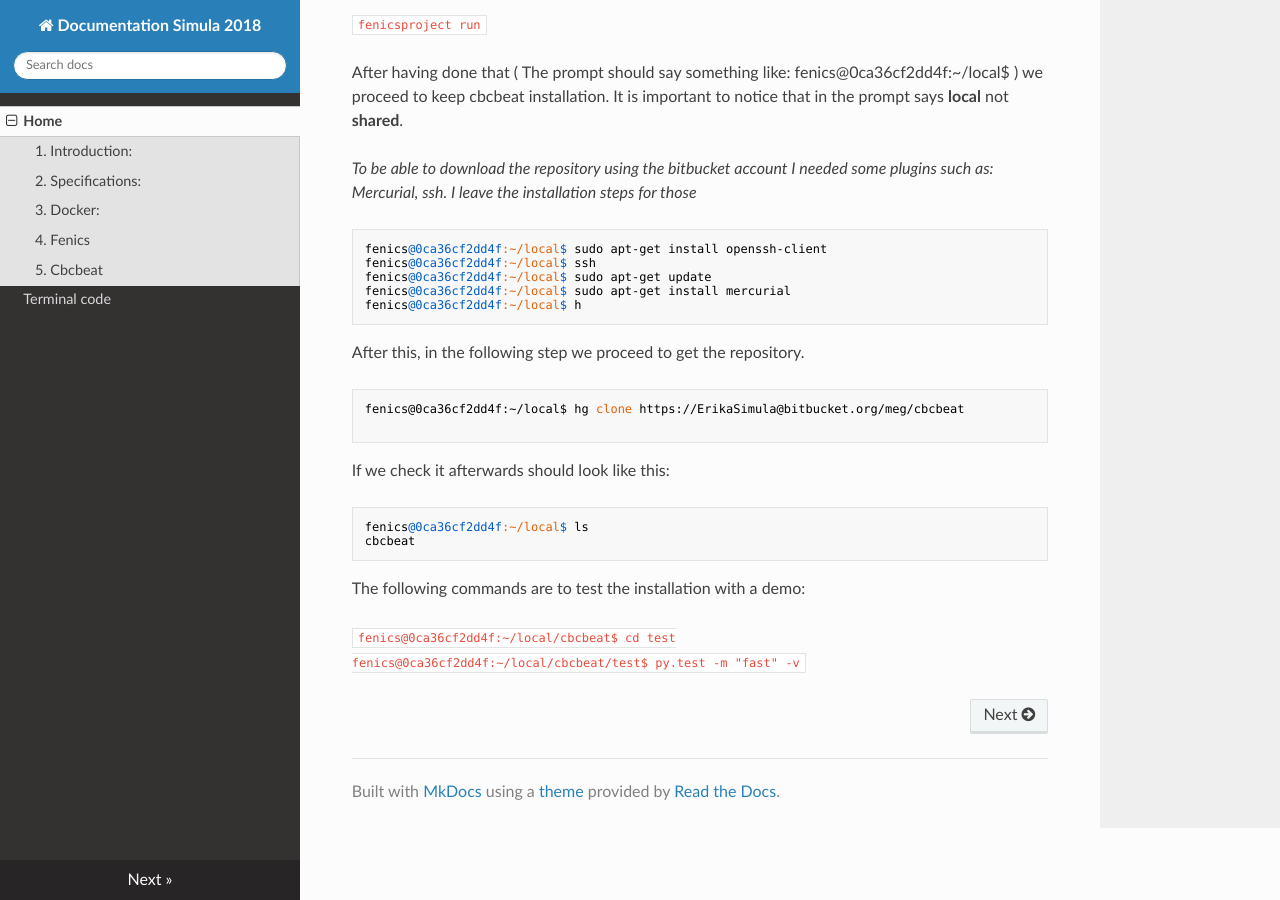
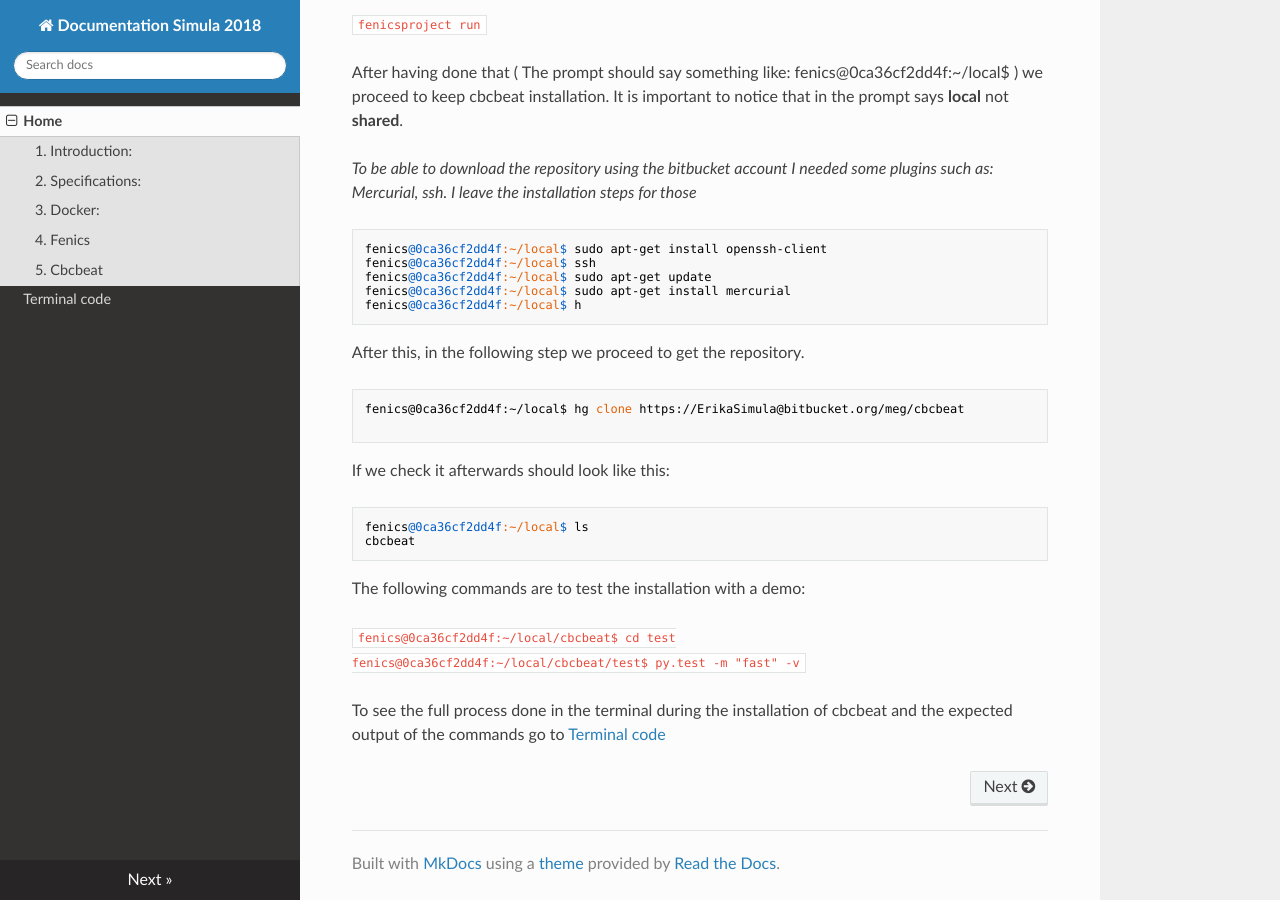
Before and after one commit to ErikaKvalem/Documentation-2018-MkDocs, an MkDocs documentation site: the page built from docs/index.md, in a window 1280 px wide and 900 px high, scrolled down 4639 px. Built offline with MkDocs 1.6.1, drawn with Linux system fonts in a browser that asks for light colours; nearby versions of some CDN libraries; old or Windows-style settings are respelled for this version of MkDocs.

Commit message:
Update index.md

````diff
--- a/docs/index.md
+++ b/docs/index.md
@@ -234,3 +234,5 @@ The following commands are to test the installation with a demo:
 ```fenics@0ca36cf2dd4f:~/local/cbcbeat$ cd test
 fenics@0ca36cf2dd4f:~/local/cbcbeat/test$ py.test -m "fast" -v
 ```
+
+To see the full process done in the terminal during the installation of cbcbeat and the expected output of the commands go to [Terminal code](Documentation-2018-MkDocs/docs/tcode.md)
````
